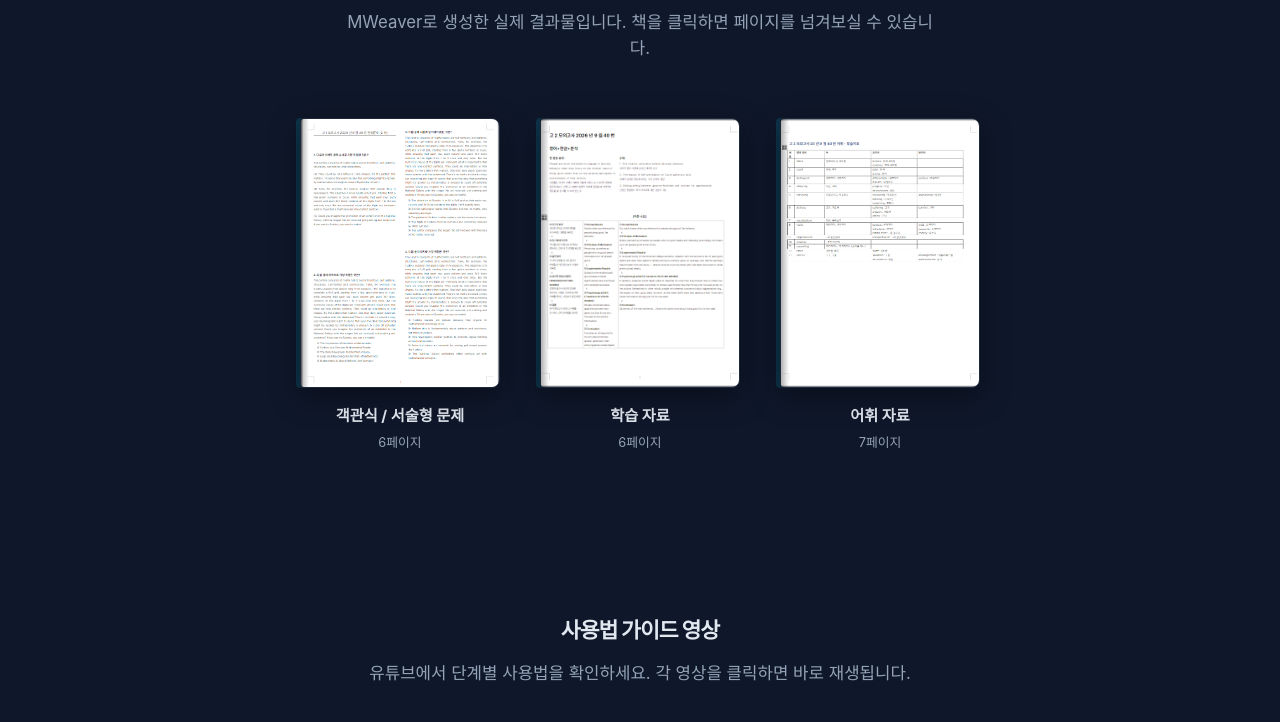
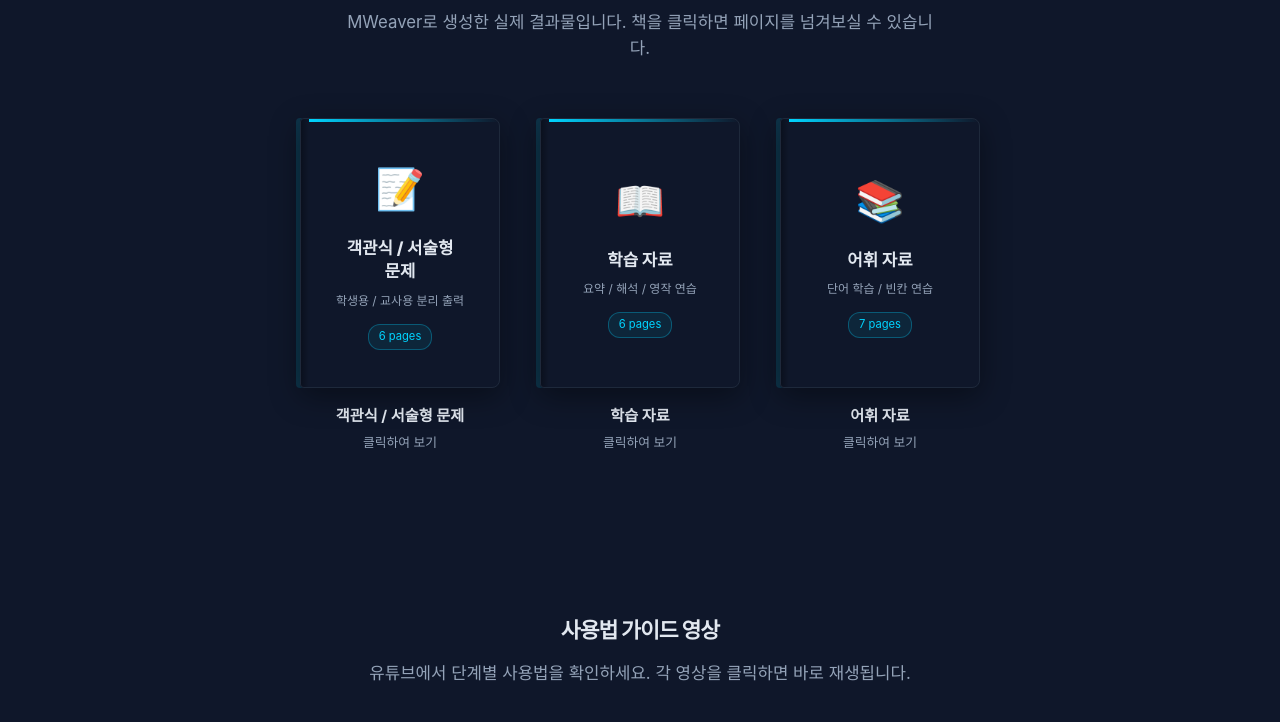
Before and after one commit to 25joshua/mweaver-landing, a plain HTML site: page index.html in a window 1280 px wide. Shown: the part 2085-2807 px from the top of the page. Drawn offline with Linux system fonts and the light colour scheme.

Commit message:
Replace book covers with styled CSS textbook design

```diff
--- a/index.html
+++ b/index.html
@@ -339,12 +339,25 @@
             position: relative; overflow: hidden;
             box-shadow: 0 8px 30px rgba(0,0,0,0.4), -4px 0 0 rgba(0,212,255,0.15);
             border: 1px solid var(--border);
+            display: flex; flex-direction: column; justify-content: center; align-items: center;
+            text-align: center; padding: 24px 20px;
         }
-        .sample-book-cover img { width: 100%; height: 100%; object-fit: cover; }
         .sample-book-cover::before {
             content: ''; position: absolute; left: 0; top: 0; bottom: 0; width: 8px;
             background: linear-gradient(90deg, rgba(0,0,0,0.3), transparent);
             z-index: 2;
+        }
+        .sample-book-cover::after {
+            content: ''; position: absolute; top: 0; left: 8px; right: 0; height: 3px;
+            background: linear-gradient(90deg, var(--primary), transparent);
+        }
+        .book-cover-icon { font-size: 2.5rem; margin-bottom: 16px; }
+        .book-cover-title { font-size: 1.05rem; font-weight: 800; color: var(--text); line-height: 1.4; margin-bottom: 8px; }
+        .book-cover-sub { font-size: 0.75rem; color: var(--text-soft); line-height: 1.5; }
+        .book-cover-badge {
+            margin-top: 14px; font-size: 0.7rem; color: var(--primary);
+            border: 1px solid rgba(0,212,255,0.3); padding: 3px 10px; border-radius: 12px;
+            background: rgba(0,212,255,0.08);
         }
         .sample-book-title {
             text-align: center; margin-top: 16px; font-size: 0.95rem; font-weight: 700;
@@ -529,24 +542,33 @@
         <div class="sample-grid">
             <div class="sample-book fade-in" onclick="openBook('obj-subj', 6, '객관식 / 서술형 문제')">
                 <div class="sample-book-cover">
-                    <img src="samples/obj-subj/page-1.png" alt="객관식/서술형 문제 샘플" loading="lazy">
+                    <div class="book-cover-icon">&#128221;</div>
+                    <div class="book-cover-title">객관식 / 서술형<br>문제</div>
+                    <div class="book-cover-sub">학생용 / 교사용 분리 출력</div>
+                    <div class="book-cover-badge">6 pages</div>
                 </div>
                 <div class="sample-book-title">객관식 / 서술형 문제</div>
-                <div class="sample-book-sub">6페이지</div>
+                <div class="sample-book-sub">클릭하여 보기</div>
             </div>
             <div class="sample-book fade-in" onclick="openBook('study', 6, '학습 자료')">
                 <div class="sample-book-cover">
-                    <img src="samples/study/page-1.png" alt="학습 자료 샘플" loading="lazy">
+                    <div class="book-cover-icon">&#128214;</div>
+                    <div class="book-cover-title">학습 자료</div>
+                    <div class="book-cover-sub">요약 / 해석 / 영작 연습</div>
+                    <div class="book-cover-badge">6 pages</div>
                 </div>
                 <div class="sample-book-title">학습 자료</div>
-                <div class="sample-book-sub">6페이지</div>
+                <div class="sample-book-sub">클릭하여 보기</div>
             </div>
             <div class="sample-book fade-in" onclick="openBook('vocab', 7, '어휘 자료')">
                 <div class="sample-book-cover">
-                    <img src="samples/vocab/page-1.png" alt="어휘 자료 샘플" loading="lazy">
+                    <div class="book-cover-icon">&#128218;</div>
+                    <div class="book-cover-title">어휘 자료</div>
+                    <div class="book-cover-sub">단어 학습 / 빈칸 연습</div>
+                    <div class="book-cover-badge">7 pages</div>
                 </div>
                 <div class="sample-book-title">어휘 자료</div>
-                <div class="sample-book-sub">7페이지</div>
+                <div class="sample-book-sub">클릭하여 보기</div>
             </div>
         </div>
     </div>
```
